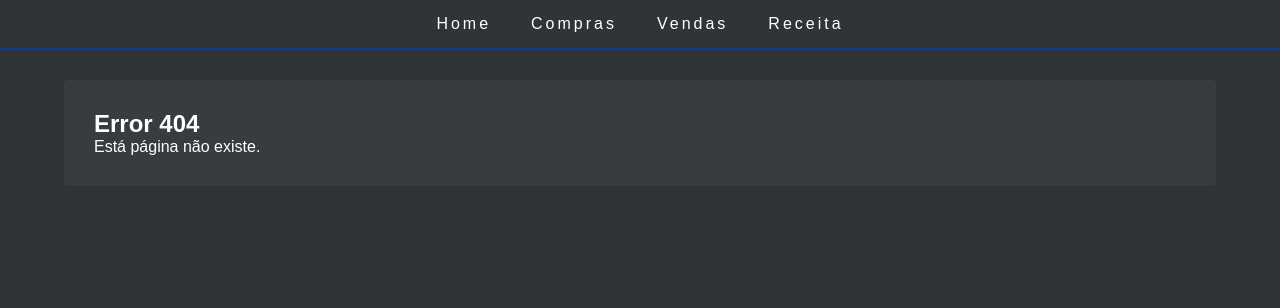
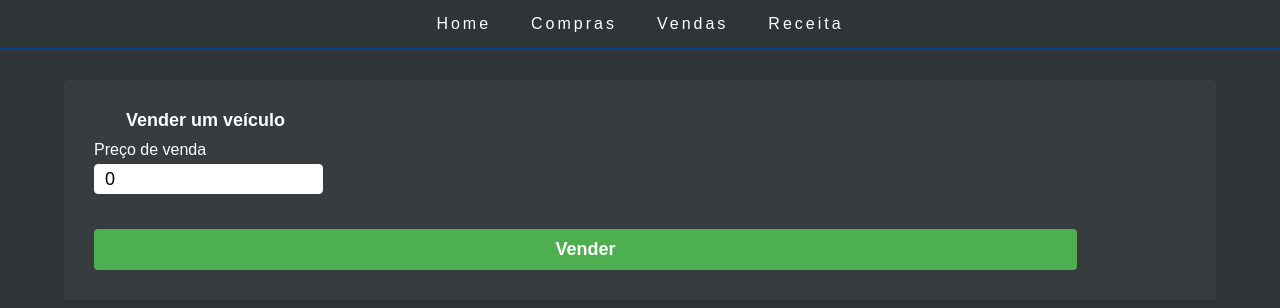
Before and after one commit to GustavoGomesDias/test-001-frontend, a React (Create React App) app: page /register/sale in a window 1280 px wide. Before the commit this address had no page. Shown: the top 308 px of the page. Built offline with nearby package versions, Linux system fonts and the light colour scheme; the HTML template or start-up script is replaced by a standard one.

Commit message:
feat: add sale form

```diff
--- a/src/components/Header/index.js
+++ b/src/components/Header/index.js
@@ -22,22 +22,42 @@ export default function Healder() {
 
         <ul className={active ? 'nav-list active' : 'nav-list'}>
           <li>
-            <Link className="link" to="/">
+            <Link
+              className="link "
+              to="/"
+              onClick={() => setActive(!active)}
+              onKeyDown={() => setActive(!active)}
+            >
               Home
             </Link>
           </li>
           <li>
-            <Link className="link" to="/acquisitions">
+            <Link
+              className="link"
+              to="/acquisitions"
+              onClick={() => setActive(!active)}
+              onKeyDown={() => setActive(!active)}
+            >
               Compras
             </Link>
           </li>
           <li>
-            <Link className="link" to="/sales">
+            <Link
+              className="link"
+              to="/sales"
+              onClick={() => setActive(!active)}
+              onKeyDown={() => setActive(!active)}
+            >
               Vendas
             </Link>
           </li>
           <li>
-            <Link className="link" to="/income">
+            <Link
+              className="link"
+              to="/income"
+              onClick={() => setActive(!active)}
+              onKeyDown={() => setActive(!active)}
+            >
               Receita
             </Link>
           </li>
--- a/src/pages/Acquisitions/index.js
+++ b/src/pages/Acquisitions/index.js
@@ -107,18 +107,23 @@ export default function Acquisitions() {
               </p>
               <div className="actions">
                 {ac.available ? (
+                  <Link
+                    to={{
+                      pathname: '/register/sale',
+                      state: { ac },
+                    }}
+                    className="link"
+                  >
                     <button type="button" className="sale-button">
-                    <Link to="/" className="link">
                       Vender
+                    </button>
                   </Link>
-                  </button>
                 ) : (
                   <p className="center">
                     <span className="field available">Vendido</span>
                   </p>
                 )}
 
-                <button type="button" className="edit-button">
                 <Link
                   to={{
                     pathname: `edit/acquisition`,
@@ -126,9 +131,10 @@ export default function Acquisitions() {
                   }}
                   className="link"
                 >
+                  <button type="button" className="edit-button">
                     Editar
+                  </button>
                 </Link>
-                </button>
                 <button
                   type="button"
                   className="delete-button"
--- a/src/pages/Acquisitions/styled.js
+++ b/src/pages/Acquisitions/styled.js
@@ -20,19 +20,17 @@ export const AcContainer = styled.div`
 
   .sale-button {
     background: ${colors.success};
-
-    .link {
-      color: #fff;
-    }
   }
 
   .edit-button {
     margin-top: 15px;
     background: ${colors.warning};
+  }
 
-    .link {
-      color: #fff;
-    }
+  .link {
+    display: flex;
+    color: #fff;
+    width: 100%;
   }
 
   .delete-button {
--- a/src/pages/FormAcquisition/index.js
+++ b/src/pages/FormAcquisition/index.js
@@ -4,8 +4,7 @@ import { get } from 'lodash';
 import PropTypes from 'prop-types';
 import { useHistory } from 'react-router-dom';
 
-import { Container, Header } from '../../styles/GlobalStyles';
-import { Form } from './styled';
+import { Container, Header, Form } from '../../styles/GlobalStyles';
 import axios from '../../config/axios';
 import { validationField } from '../../validations/validations';
 
--- a/src/pages/FormAcquisition/styled.js
+++ /dev/null
@@ -1,52 +0,0 @@
-import styled from 'styled-components';
-
-export const Form = styled.form`
-  display: flex;
-  flex-direction: column;
-  flex-flow: row wrap;
-  margin-top: 10px;
-
-  label {
-    display: flex;
-    flex-direction: column;
-    margin-bottom: 20px;
-  }
-
-  input {
-    height: 30px;
-    width: 90%;
-    font-size: 18px;
-    margin-top: 5px;
-    padding: 0 10px;
-    border: 1px solid #fff;
-    border-radius: 4px;
-  }
-  .column-1 {
-    width: 50%;
-  }
-
-  .cofirm-acquisition {
-    width: 90%;
-    margin-top: 15px;
-    font-size: 18px;
-  }
-
-  @media (max-width: 800px) {
-    display: block;
-
-    .column-1 {
-      width: 100%;
-
-      label {
-        width: 100%;
-        input {
-          width: 100%;
-        }
-      }
-
-      .cofirm-acquisition {
-        width: 100%;
-      }
-    }
-  }
-`;
--- a/src/pages/Income/styled.js
+++ b/src/pages/Income/styled.js
@@ -11,12 +11,12 @@ export const Section = styled.div`
   width: 100%;
 
   .loss {
-    background: ${colors.errorColor};
+    background: ${colors.errorColor} !important;
     border-radius: 4px;
   }
 
   .profit {
-    background: ${colors.success};
+    background: ${colors.success} !important;
     border-radius: 4px;
   }
 `;
--- /dev/null
+++ b/src/pages/SaleForm/index.js
@@ -0,0 +1,81 @@
+import React, { useState } from 'react';
+import PropTypes from 'prop-types';
+import { toast } from 'react-toastify';
+import { get } from 'lodash';
+import { useHistory } from 'react-router-dom';
+
+import { Container, Header, Form } from '../../styles/GlobalStyles';
+import axios from '../../config/axios';
+import { validationField } from '../../validations/validations';
+
+export default function SaleForme({ location }) {
+  const vehicle = location.state;
+
+  const [value, setValue] = useState(0);
+  const history = useHistory();
+  async function handleSubmit(e) {
+    e.preventDefault();
+
+    let formErrors = false;
+
+    if (validationField(value)) {
+      formErrors = true;
+      toast.error('Todos os campos precisam ser preenchindos.');
+    }
+
+    if (formErrors) return;
+
+    try {
+      const { id } = vehicle.ac;
+      await axios.post('/sales', {
+        acquisition_id: id,
+        value,
+      });
+      toast.success('Vendido com sucesso.');
+      history.push('/acquisitions');
+    } catch (err) {
+      console.log(err);
+
+      const errors = get(err, 'response.data.errors', []);
+
+      errors.map((error) => toast.error(error));
+    }
+  }
+
+  return (
+    <Container>
+      <Header>
+        <h1>Vender um veículo</h1>
+      </Header>
+
+      <Form onSubmit={handleSubmit}>
+        <label htmlFor="price">
+          Preço de venda
+          <input
+            type="number"
+            value={value}
+            onChange={(e) => setValue(e.target.value)}
+            placeholder="Chassi do Carro"
+          />
+        </label>
+
+        <button type="submit" className="cofirm-acquisition">
+          Vender
+        </button>
+      </Form>
+    </Container>
+  );
+}
+
+SaleForme.defaultProps = {
+  location: {
+    pathname: '',
+  },
+};
+
+SaleForme.propTypes = {
+  location: PropTypes.shape({
+    pathname: PropTypes.string.isRequired,
+    state: PropTypes.objectOf(PropTypes.object),
+  }),
+};
--- a/src/routes/index.js
+++ b/src/routes/index.js
@@ -6,6 +6,7 @@ import Sales from '../pages/Sales';
 import Acquisitions from '../pages/Acquisitions';
 import Income from '../pages/Income';
 import Page404 from '../pages/Page404';
+import SaleForm from '../pages/SaleForm';
 import FormAcquisition from '../pages/FormAcquisition';
 
 export default function Routes() {
@@ -17,6 +18,7 @@ export default function Routes() {
       <Route exact path="/income" component={Income} />
       <Route exact path="/register/acquisition" component={FormAcquisition} />
       <Route exact path="/edit/acquisition" component={FormAcquisition} />
+      <Route exact path="/register/sale" component={SaleForm} />
       <Route path="*" component={Page404} />
     </Switch>
   );
--- a/src/styles/GlobalStyles.js
+++ b/src/styles/GlobalStyles.js
@@ -214,3 +214,54 @@ export const Header = styled.header`
     }
   }
 `;
+
+export const Form = styled.form`
+  display: flex;
+  flex-direction: column;
+  flex-flow: row wrap;
+  margin-top: 10px;
+
+  label {
+    display: flex;
+    flex-direction: column;
+    margin-bottom: 20px;
+  }
+
+  input {
+    height: 30px;
+    width: 90%;
+    font-size: 18px;
+    margin-top: 5px;
+    padding: 0 10px;
+    border: 1px solid #fff;
+    border-radius: 4px;
+  }
+  .column-1 {
+    width: 50%;
+  }
+
+  .cofirm-acquisition {
+    width: 90%;
+    margin-top: 15px;
+    font-size: 18px;
+  }
+
+  @media (max-width: 800px) {
+    display: block;
+
+    .column-1 {
+      width: 100%;
+
+      label {
+        width: 100%;
+        input {
+          width: 100%;
+        }
+      }
+
+      .cofirm-acquisition {
+        width: 100%;
+      }
+    }
+  }
+`;
```
Also changed, not shown: 1 other file (tests, documents, lock files or other folders). Lines whose indentation alone changed are shown as unchanged.
